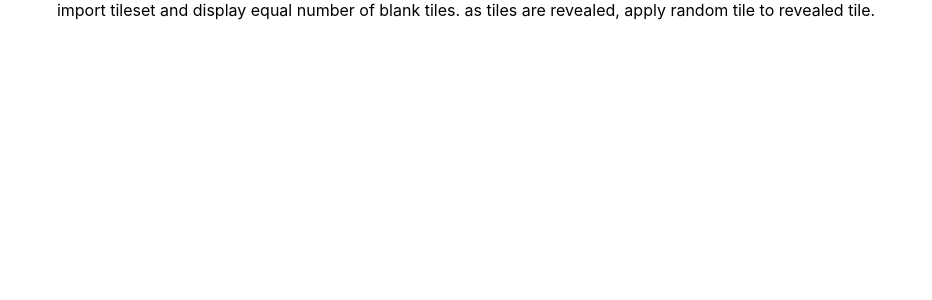
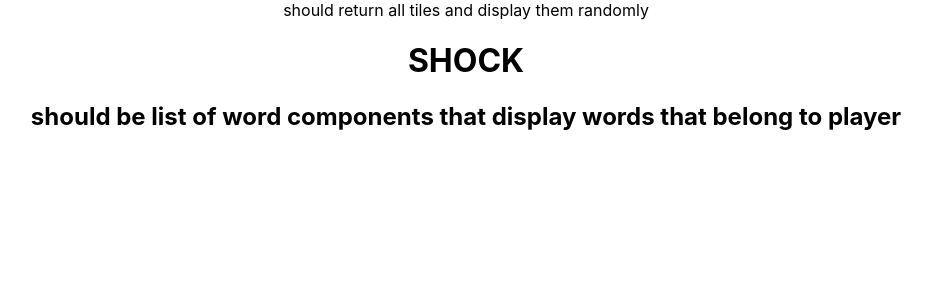
Before and after one commit to SHOCK122/scramble, a React (Create React App) app: page / in a window 1280 px wide. Shown: the top 300 px of the page, without its empty margins (174-1106 px from the left). Built offline with nearby package versions, Linux system fonts and the light colour scheme.

Commit message:
Create and display basic components

```diff
--- a/src/App.js
+++ b/src/App.js
@@ -1,10 +1,58 @@
 import './App.css';
+
+const Tile = (props) => {
+  return (
+    <div className="Tile">
+      <h1>{props.letter}</h1>
+      <h2>{props.value}</h2>
+      <h2>{props.isHidden}</h2>
+    </div>
+  )
+}
+
+const Word = (props) => {
+  return (
+    <p>
+      {props.word}
+    </p>
+  )
+}
+
+const Hand = (props) => {
+  return (
+    <div className="Hand">
+      <h1>{props.playerName}</h1>
+      <h2>{props.playerWords}</h2>
+    </div>
+  )
+}
+
+const TileSet = (props) => {
+  return (
+    <>
+      should return all tiles and display them randomly
+      <Tile />
+    </>
+  )
+}
+
+const Board = (props) => {
+  return (
+    <div className="Board">
+      <TileSet />
+      <Hand
+        playerName='SHOCK'
+        playerWords='should be list of word components that display words that belong to player'
+      />
+    </div>
+  )
+
+}
 
 const App = () => {
   return (
     <div className="App">
-      import tileset and display equal number of blank tiles.
-      as tiles are revealed, apply random tile to revealed tile.
+      <Board />
     </div>
   );
 }
--- a/src/tiles.js
+++ b/src/tiles.js
@@ -98,6 +98,3 @@ const setDefautValues = () => {
 
     });
 };
-
-setDefautValues()
-console.log(tileset)
```
